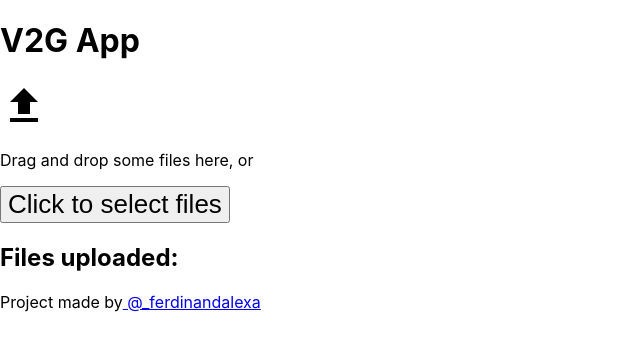
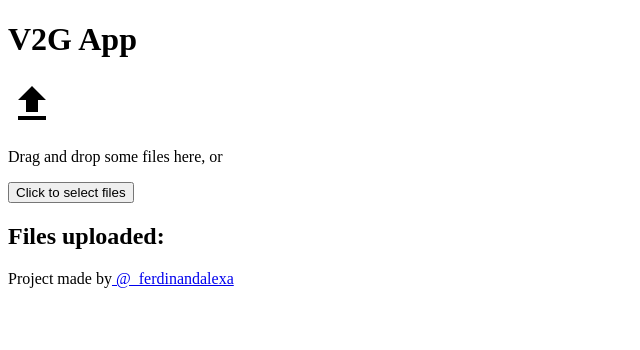
Before and after one commit to ferdinandalexa/v2g-app, a React (Vite) app: page / in a window 1280 px wide. Shown: the top 350 px of the page, without its empty margins (0-640 px from the left). Built offline with nearby package versions, Linux system fonts and the light colour scheme; what @ffmpeg/ffmpeg would draw is missing.

Commit message:
refactor: Remove unneccesary CSS files and Move folder structure

```diff
--- a/src/App.css
+++ /dev/null
@@ -1,42 +0,0 @@
-.App {
-  text-align: center;
-}
-
-.App-logo {
-  height: 40vmin;
-  pointer-events: none;
-}
-
-@media (prefers-reduced-motion: no-preference) {
-  .App-logo {
-    animation: App-logo-spin infinite 20s linear;
-  }
-}
-
-.App-header {
-  background-color: #282c34;
-  min-height: 100vh;
-  display: flex;
-  flex-direction: column;
-  align-items: center;
-  justify-content: center;
-  font-size: calc(10px + 2vmin);
-  color: white;
-}
-
-.App-link {
-  color: #61dafb;
-}
-
-@keyframes App-logo-spin {
-  from {
-    transform: rotate(0deg);
-  }
-  to {
-    transform: rotate(360deg);
-  }
-}
-
-button {
-  font-size: calc(10px + 2vmin);
-}
--- a/src/App.jsx
+++ b/src/App.jsx
@@ -1,4 +1,3 @@
-import './App.css';
 import Header from './Components/Header';
 import Footer from './Components/Footer';
 import FilesUploader from './Components/FilesUploader';
--- a/src/Components/File.jsx
+++ b/src/Components/File.jsx
@@ -1,7 +1,7 @@
 import { useContext, useEffect, useState } from 'react';
 
 import Transcode from '../Components/Transcode';
-import IconDelete from '../Icons/IconDelete';
+import IconDelete from './Icons/IconDelete';
 
 import FilesContext from '../Context/FilesContext';
 
--- a/src/Components/FilesUploader.jsx
+++ b/src/Components/FilesUploader.jsx
@@ -1,7 +1,7 @@
 import { useCallback, useContext } from 'react';
 import { useDropzone } from 'react-dropzone';
 import { v4 as uuid } from 'uuid';
-import IconUpload from '../Icons/IconUpload';
+import IconUpload from './Icons/IconUpload';
 import FilesContext from '../Context/FilesContext';
 
 import changeExtension from '../utilities/changeExtension';
--- a/src/index.css
+++ /dev/null
@@ -1,13 +0,0 @@
-body {
-  margin: 0;
-  font-family: -apple-system, BlinkMacSystemFont, 'Segoe UI', 'Roboto', 'Oxygen',
-    'Ubuntu', 'Cantarell', 'Fira Sans', 'Droid Sans', 'Helvetica Neue',
-    sans-serif;
-  -webkit-font-smoothing: antialiased;
-  -moz-osx-font-smoothing: grayscale;
-}
-
-code {
-  font-family: source-code-pro, Menlo, Monaco, Consolas, 'Courier New',
-    monospace;
-}
--- a/src/main.jsx
+++ b/src/main.jsx
@@ -2,7 +2,6 @@
 import { createRoot } from 'react-dom/client';
 import App from './App';
 import 'tailwindcss/tailwind.css';
-import './index.css';
 
 createRoot(
   document.getElementById('root')
```
Also changed, not shown: src/Components/Icons/IconDelete.jsx (renamed from src/Icons/IconDelete.jsx), src/Components/Icons/IconUpload.jsx (renamed from src/Icons/IconUpload.jsx).
